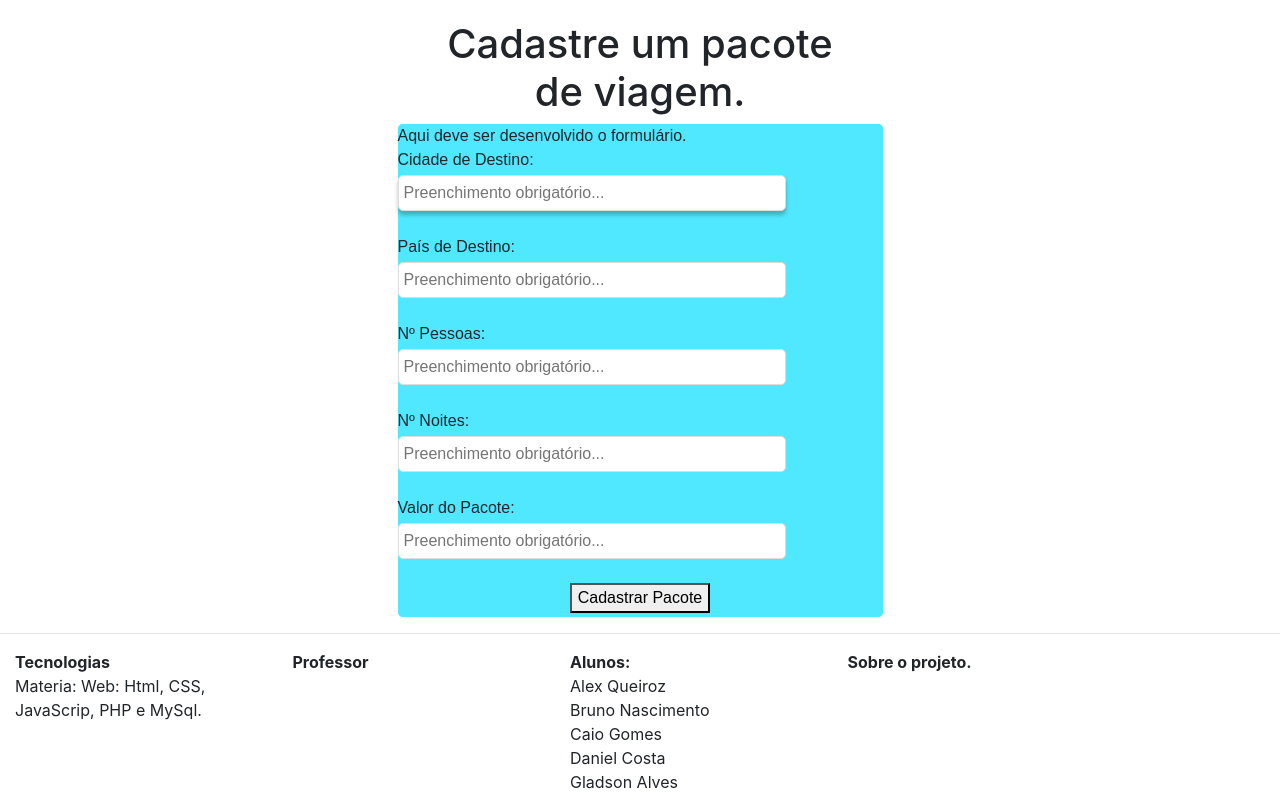
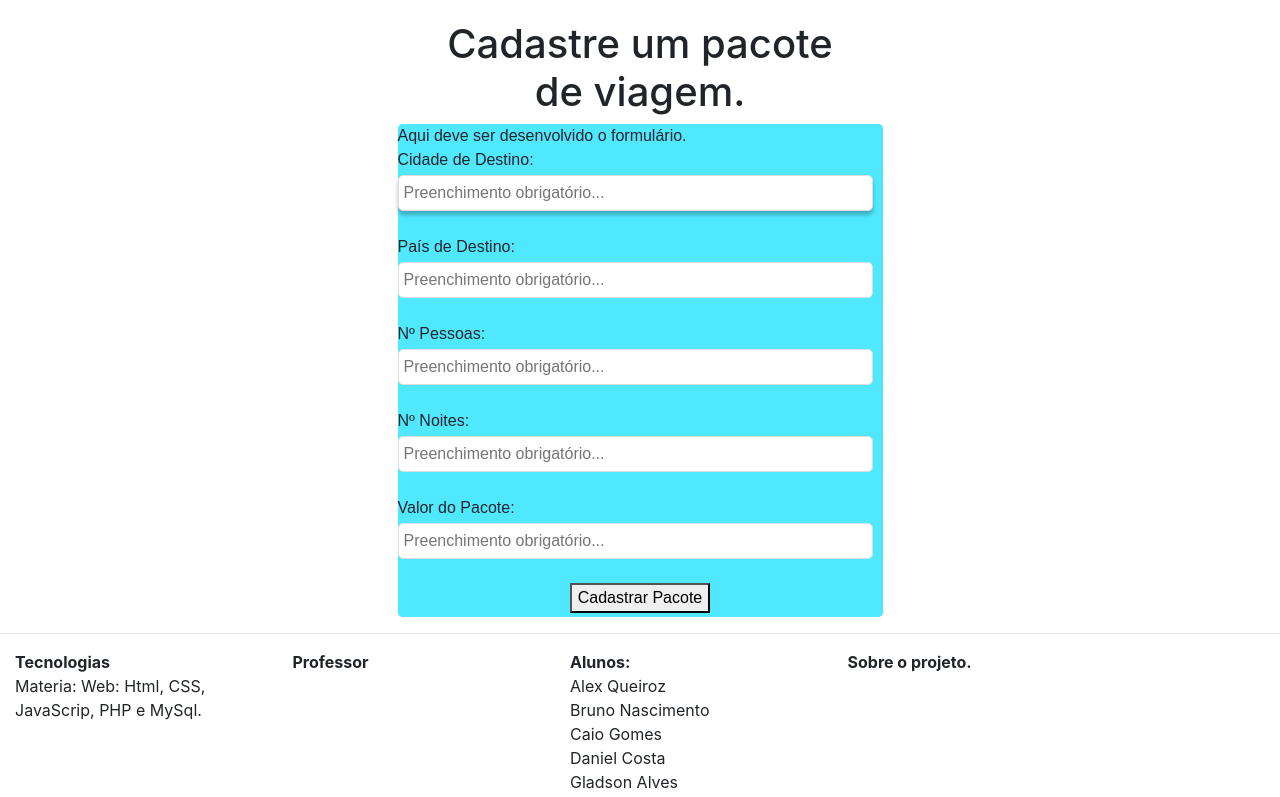
Before and after one commit to BrunoNascimentoBarbosa/ViagensPacotesWeb, a PHP site: page /cadastroPacotes.html in a window 1280 px wide; the page is wider, and only the part inside the window is pictured. Shown: the part 273-1070 px from the top of that part. Run offline with PHP 8.4, Linux system fonts and the light colour scheme.

Commit message:
Atualização width

```diff
--- a/style/style.css
+++ b/style/style.css
@@ -87,7 +87,7 @@ label {
 }
 
 input {
-    width: 80%;
+    width: 98%;
     border-radius: 5px;
     padding: 5px;
     border: 1px #ddd solid;
```
